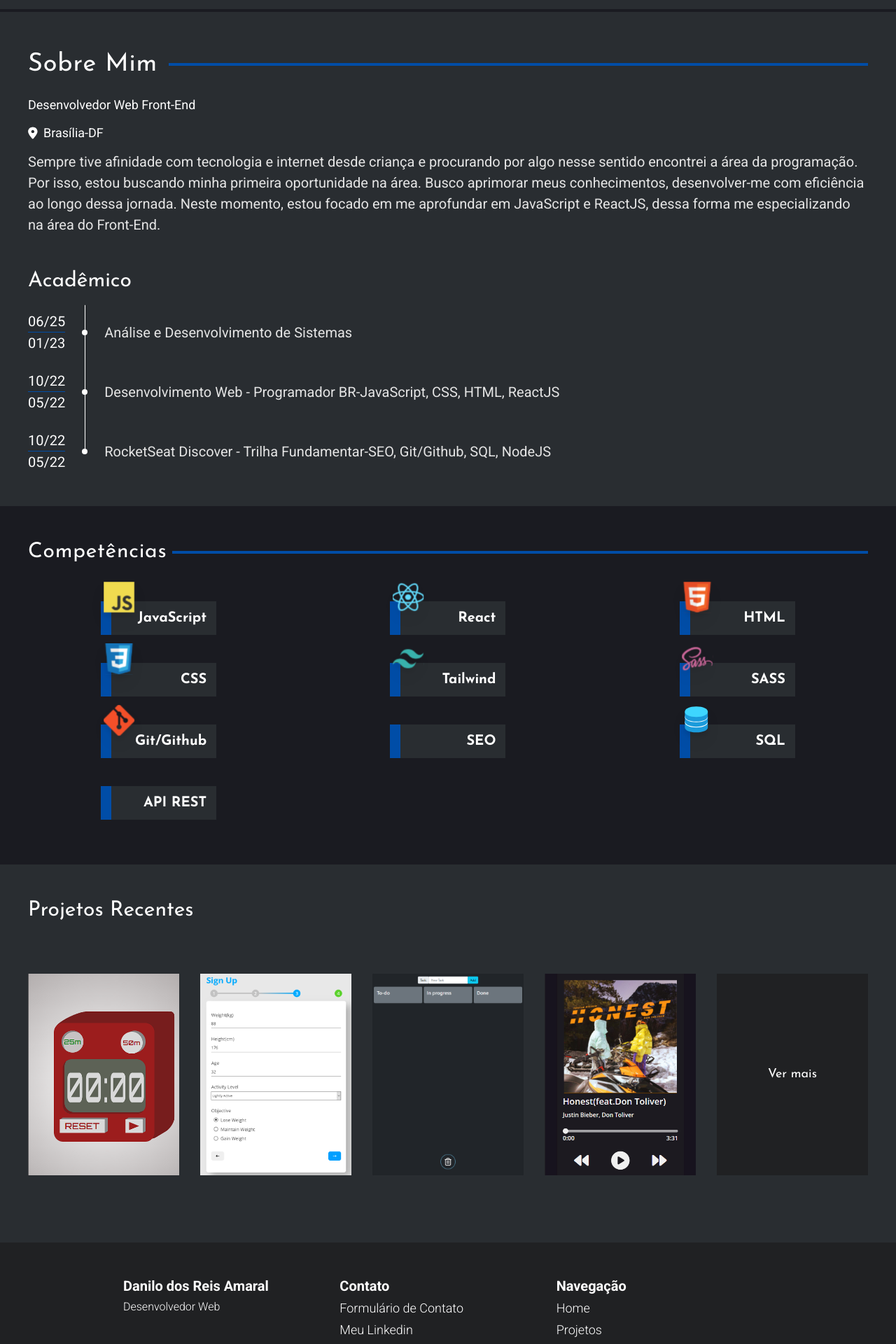
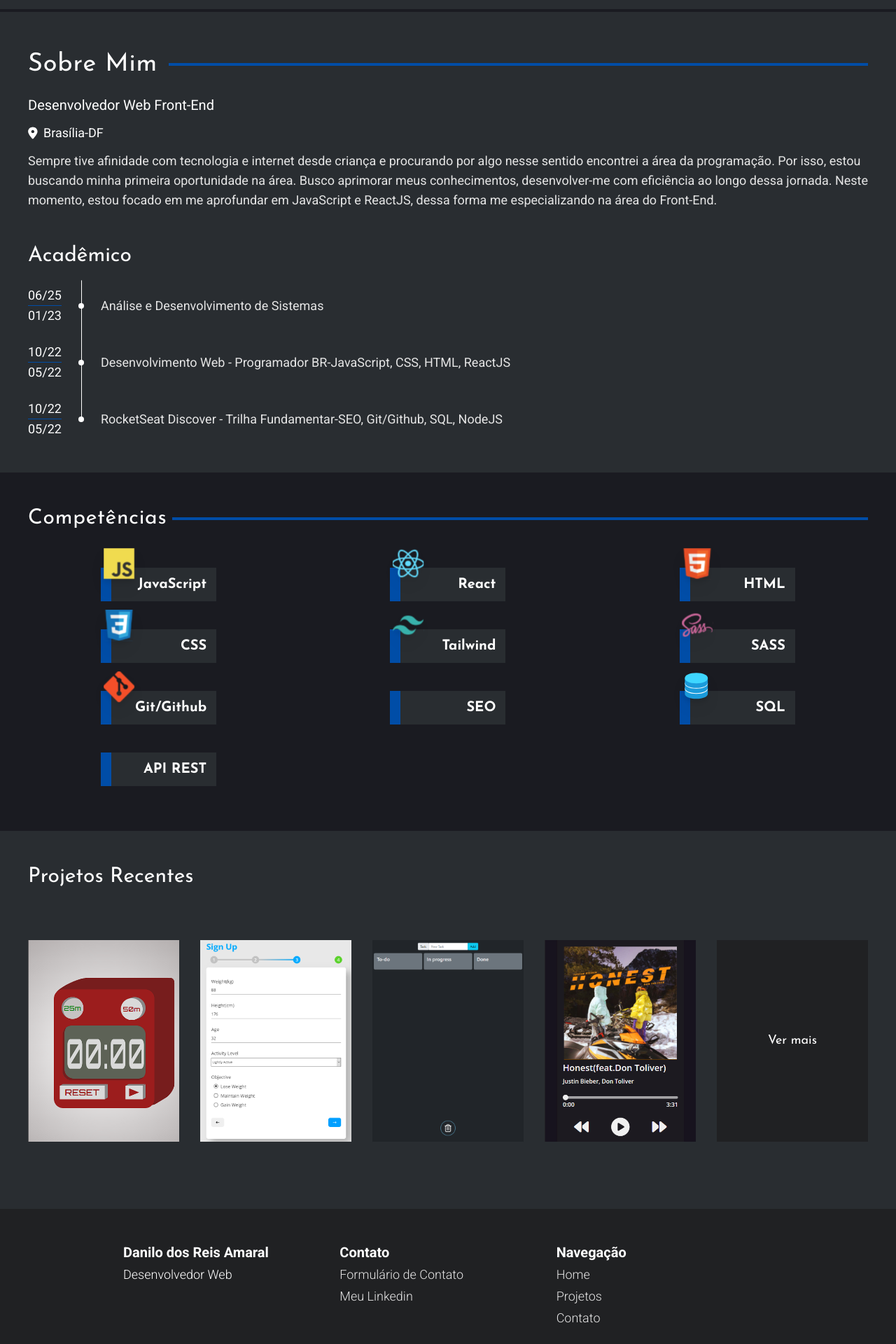
Before and after one commit to DanReiss/personal-website, a Next.js app: page / in a window 1280 px wide. Shown: the part 680-2600 px from the top of the page at 70% size. Built offline with nearby package versions, Linux system fonts and the light colour scheme.

Commit message:
alterar tamanhos e cores de algumas fontes

```diff
--- a/src/components/Footer.jsx
+++ b/src/components/Footer.jsx
@@ -8,11 +8,11 @@ function Footer() {
       <div className="w-full grid grid-cols-12 px-4 md:m-auto md:w-3/4 md:pt-12">
         <div className="py-8 md:py-0 col-span-12 md:col-span-4">
           <h3 className="text-xl font-bold md:mb-1">Danilo dos Reis Amaral</h3>
-          <h4>Desenvolvedor Web</h4>
+          <h4 className="md:text-lg">Desenvolvedor Web</h4>
         </div>
         <div className="col-span-7 md:col-span-4">
           <h3 className="text-xl font-bold md:mb-1">Contato</h3>
-          <ul>
+          <ul className="text-neutral-200">
             <li className="md:mb-1">
               <Link
                 href="/contact"
@@ -33,7 +33,7 @@ function Footer() {
         </div>
         <div className="col-span-5 md:col-span-4">
           <h3 className="text-xl font-bold md:mb-1">Navegação</h3>
-          <ul>
+          <ul className="text-neutral-200">
             <li className="md:mb-1">
               <Link
                 href="/"
--- a/src/pages/contact.jsx
+++ b/src/pages/contact.jsx
@@ -14,7 +14,7 @@ function Contact() {
             <h3 className="font-josefin text-3xl tracking-wide">Contato</h3>
             <span className="bg-blue w-full h-1 inline-block flex-1 m-auto ml-2" />
           </div>
-          <p className="text-neutral-200">
+          <p className="text-neutral-200 md:text-lg">
             Interessado(a) em tentar algo?
             Me mande uma mensagem ao preencher o formulário abaixo,
             responderei o mais rápido que eu conseguir.
--- a/src/pages/index.jsx
+++ b/src/pages/index.jsx
@@ -77,7 +77,7 @@ function Home({ projects }) {
               <h3 className="font-josefin text-3xl md:text-4xl tracking-wide">Sobre Mim</h3>
               <span className="bg-blue w-full h-1 inline-block flex-1 m-auto ml-2 md:ml-4" />
             </div>
-            <h4 className="mb-3 md:text-lg">Desenvolvedor Web Front-End</h4>
+            <h4 className="mb-3 text-lg md:text-xl">Desenvolvedor Web Front-End</h4>
             <div className="flex mb-3">
               <Image
                 src="/icons/location.svg"
@@ -88,7 +88,7 @@ function Home({ projects }) {
               />
               <h4 className="ml-2 md:text-lg">Brasília-DF</h4>
             </div>
-            <p className="text-neutral-200">
+            <p className="text-neutral-200 md:text-lg">
               Sempre tive afinidade com tecnologia e internet desde criança e procurando por algo
               nesse sentido encontrei a área da programação. Por isso, estou buscando
               minha primeira oportunidade na área. Busco aprimorar meus conhecimentos,
@@ -99,7 +99,7 @@ function Home({ projects }) {
           </div>
           <div className="container">
             <h3 className="font-josefin text-3xl mb-3 md:mb-6">Acadêmico</h3>
-            <div className="relative grid grid-cols-[min-content_8px_auto] items-center gap-x-2 gap-y-5 md:gap-6">
+            <div className="relative grid grid-cols-[min-content_8px_auto] items-center gap-x-2 gap-y-5 md:gap-6 md:text-lg">
               <div className="flex flex-col">
                 <span>06/25</span>
                 <hr className="text-blue" />
--- a/src/pages/projects.jsx
+++ b/src/pages/projects.jsx
@@ -24,7 +24,7 @@ function Projects({ projects }) {
             <h3 className="font-josefin text-3xl tracking-wide">Projetos</h3>
             <span className="bg-blue w-full h-1 inline-block flex-1 m-auto ml-2" />
           </div>
-          <p className="text-neutral-200 mb-4">
+          <p className="text-neutral-200 mb-4 md:text-lg">
             Aplicações que desenvolvi como forma de estudo.
             Os projetos estão dispostos em ordem cronológica começando
             do mais recente.Para mais informações acesse o repositório
--- a/src/styles/globals.css
+++ b/src/styles/globals.css
@@ -29,9 +29,6 @@ a{
 
 
 @media (min-width: 768px) {
-  span, p{
-    font-size: 1.25rem;
-  }
   a {
     font-size: large;
   }
```
